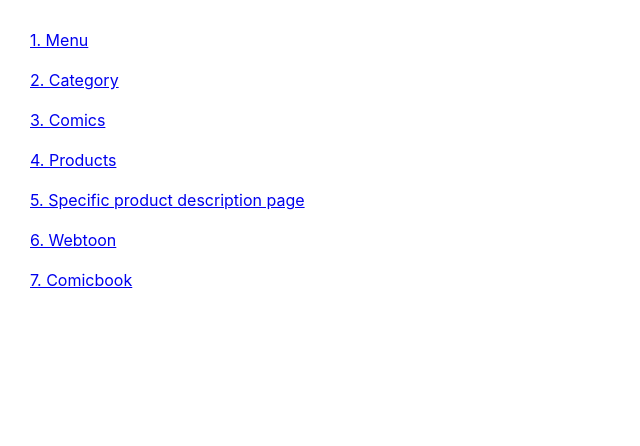
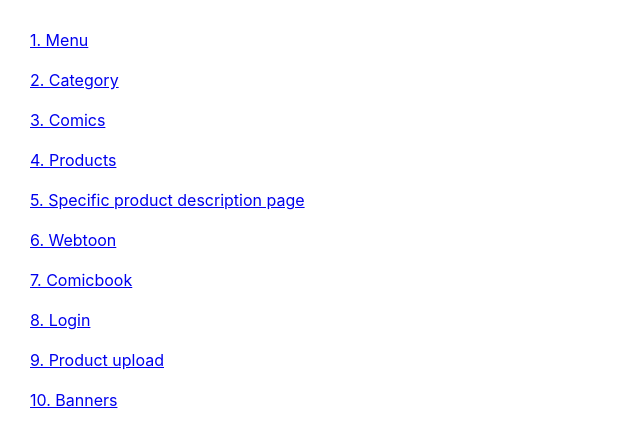
Before and after one commit to Saddam-tech/retrovalley-front-20230608, a React (Create React App) app: page /comicbook/1 in a window 1280 px wide. Shown: the top 446 px of the page, without its empty margins (0-640 px from the left). Built offline with nearby package versions, Linux system fonts and the light colour scheme; a web font is replaced by a local one.

Commit message:
pages shown on the index page

```diff
--- a/src/components/IndexPage.js
+++ b/src/components/IndexPage.js
@@ -12,6 +12,9 @@
       <Link to="products/product/1">5. Specific product description page</Link>
       <Link to="/webtoon">6. Webtoon</Link>
       <Link to="/comicbook/1">7. Comicbook</Link>
+      <Link to="/login">8. Login</Link>
+      <Link to="/product_upload">9. Product upload</Link>
+      <Link to="/banners">10. Banners</Link>
     </Container>
   );
 };
```
